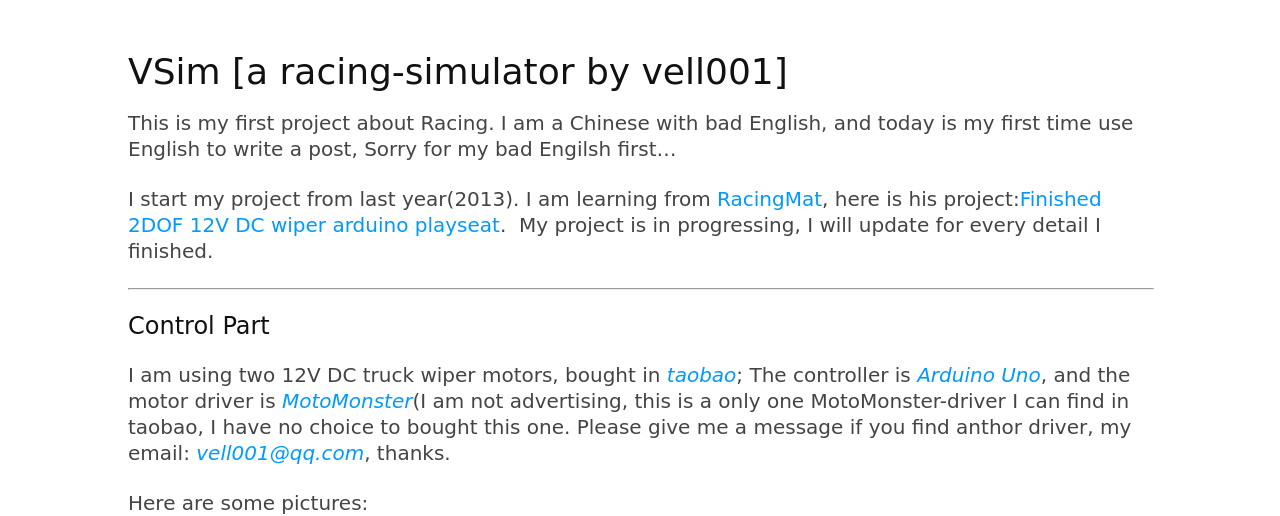
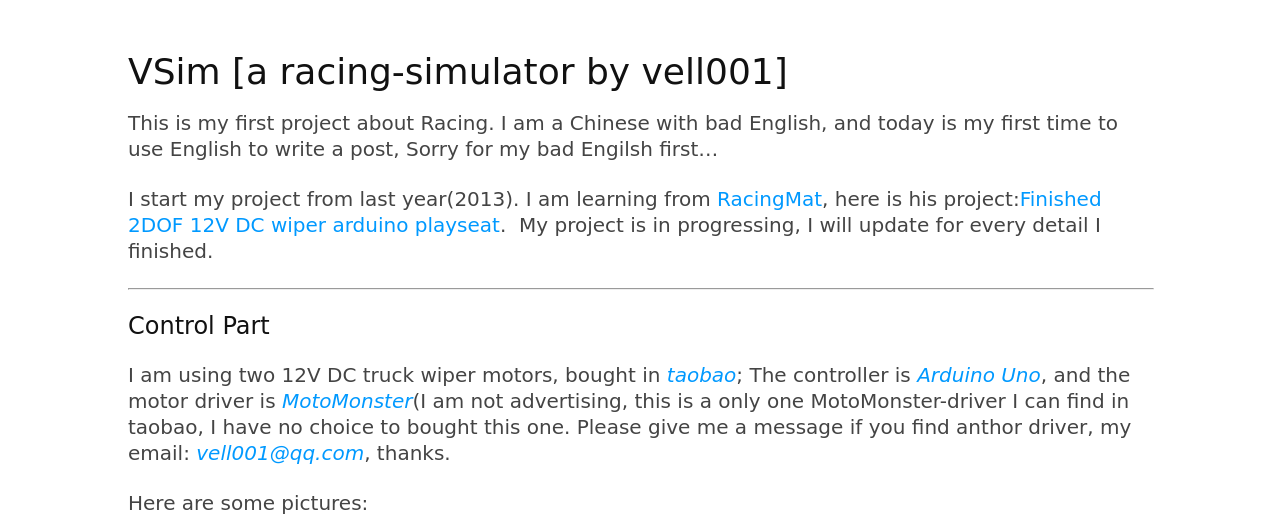
Before and after one commit to vell001/vblog, a Jekyll site: the page built from _posts/2014-3-9-vsim.md, in a window 1280 px wide and 900 px high, cut to the strip 0-516 px from the top of the window. Built offline with Jekyll 4.4.1, drawn with Linux system fonts in a browser that asks for light colours; Markdown is read by kramdown in place of the engine named in the settings; some of the changed text lies outside the part shown.

Commit message:
correct some bug

```diff
--- a/_posts/2014-3-9-vsim.md
+++ b/_posts/2014-3-9-vsim.md
@@ -5,7 +5,7 @@ title: VSim [a racing-simulator by vell001]
 
 {{ page.title }}
 ---------------------
-This is my first project about Racing. I am a Chinese with bad English, and today is my first time use English to write a post, Sorry for my bad Engilsh first…
+This is my first project about Racing. I am a Chinese with bad English, and today is my first time to use English to write a post, Sorry for my bad Engilsh first…
 
 I start my project from last year(2013). I am learning from [RacingMat](http://www.x-sim.de/forum/memberlist.php?mode=viewprofile&u=2248), here is his project:[Finished 2DOF 12V DC wiper arduino playseat](http://www.x-sim.de/forum/viewtopic.php?t=943).
 My project is in progressing, I will update for every detail I finished.
```
Also changed, not shown: other parts of _posts/2014-3-9-vsim.md (+9 -9 lines).
